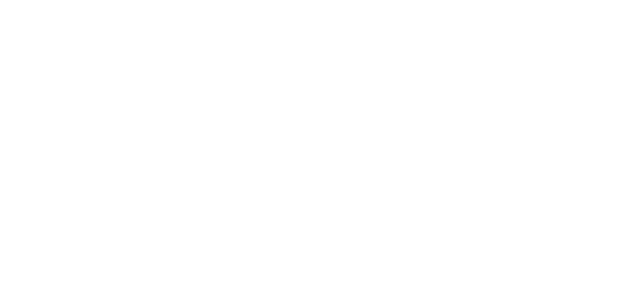
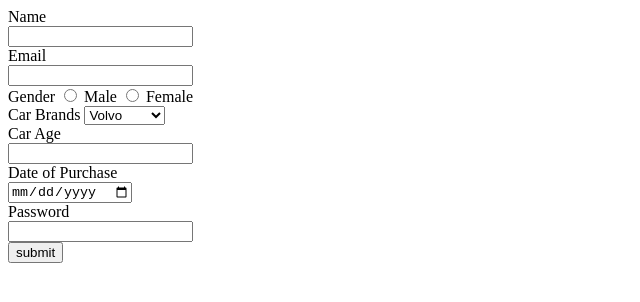
Before and after one commit to acciojob/car-insurance-form-Ramandeep9877, a website: page main.html in a window 1280 px wide. Shown: the whole page, without its empty margins (0-640 px from the left). Drawn offline with Linux system fonts and the light colour scheme.

Commit message:
created a submission

```diff
--- a/main.html
+++ b/main.html
@@ -8,6 +8,33 @@
 
 <body>
 	<!-- the entire body must be written by student -->
+	<form action="/action_page.php" method="post">
+    <label for="name">Name</label><br>
+    <input type="text" id="name" required><br>
+	<label for="email">Email</label><br>
+    <input type="email" id="email" required><br>
+	<label>Gender</label>
+	<input type="radio" id="gender_m" name="gender" required>
+	<label for="gender_m">Male</label>
+	<input type="radio" id="gender_f" name="gender" required>
+	<label for="gender_f">Female</label><br>
+	<label for="cars">Car Brands</label>
+
+    <select name="cars" id="cars">
+    <option value="volvo">Volvo</option>
+    <option value="saab">Saab</option>
+    <option value="mercedes">Mercedes</option>
+    <option value="audi">Audi</option>
+    </select><br>
+
+	<label for="carage">Car Age</label><br>
+    <input type="number" id="carage" required><br>
+	<label for="dop">Date of Purchase</label><br>
+    <input type="date" id="dop" required><br>
+	<label for="password">Password</label><br>
+    <input type="password" id="password" required><br>
+	<button type="submit">submit</button>
+    </form>
     <script type="text/javascript" src="./script.js">
 </script>
 
```
